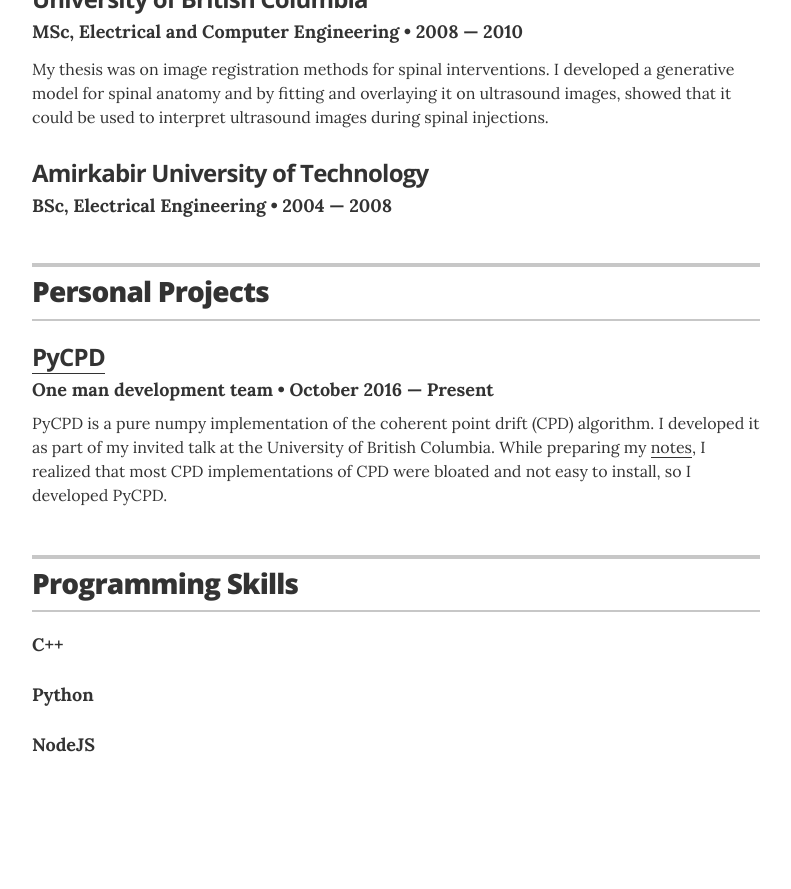
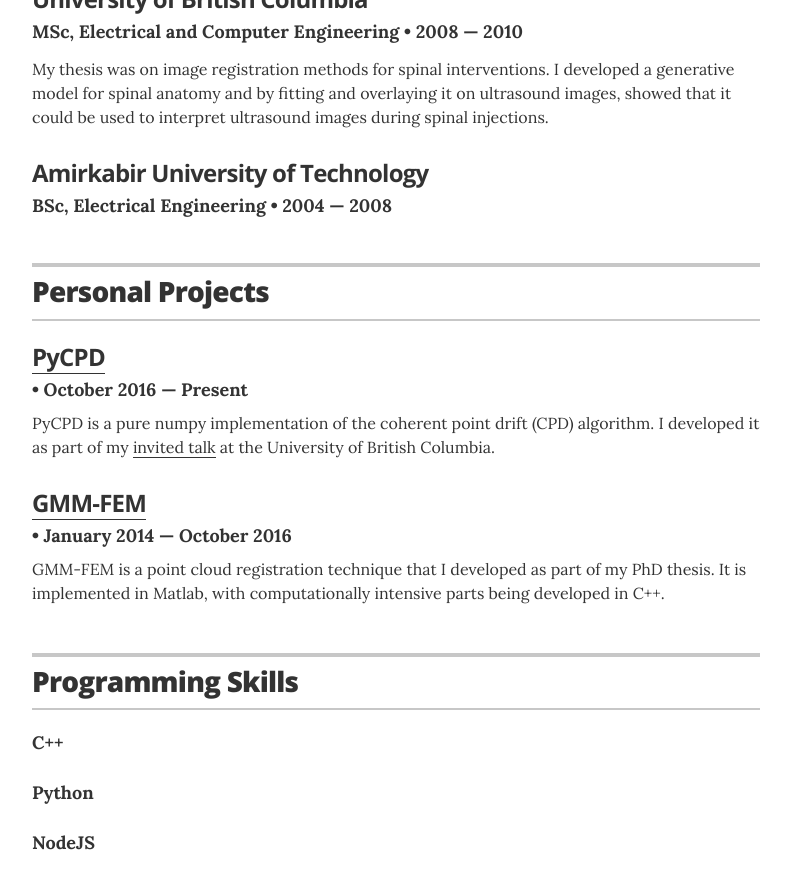
Before and after one commit to siavashk/siavashk.github.io, a Jekyll site: the page built from about.md, in a window 1280 px wide and 900 px high, scrolled down 1430 px. Shown: the top 889 px of the window, without its empty margins (244-1035 px from the left). Built offline with Jekyll 4.4.1, drawn with Linux system fonts in a browser that asks for light colours; before the commit the page ends 2232 px from its top, so only the background shows below that.

Commit message:
Updated projects section.

```diff
--- a/_data/projects.yml
+++ b/_data/projects.yml
@@ -1,8 +1,9 @@
-# Projects
-# uncomment the urls if you wish to display them, and add your own URL
-
 - project: PyCPD
-  role: One man development team
   duration: October 2016 &mdash; Present
   url: "https://github.com/siavashk/pycpd"
-  description: PyCPD is a pure numpy implementation of the coherent point drift (CPD) algorithm. I developed it as part of my invited talk at the University of British Columbia. While preparing my <a href="http://www.ece.ubc.ca/~siavashk/teaching/UBC_October_2016/presentation1.pdf">notes</a>, I realized that most CPD implementations of CPD were bloated and not easy to install, so I developed PyCPD.
+  description: PyCPD is a pure numpy implementation of the coherent point drift (CPD) algorithm. I developed it as part of my <a href="http://www.ece.ubc.ca/~siavashk/teaching/UBC_October_2016/presentation1.pdf">invited talk</a> at the University of British Columbia.
+
+- project: GMM-FEM
+  duration: January 2014 &mdash; October 2016
+  url: "https://github.com/siavashk/GMM-FEM"
+  description: GMM-FEM is a point cloud registration technique that I developed as part of my PhD thesis. It is implemented in Matlab, with computationally intensive parts being developed in C++.
```
